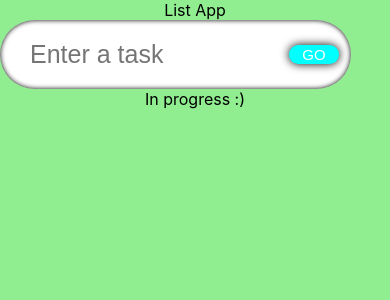
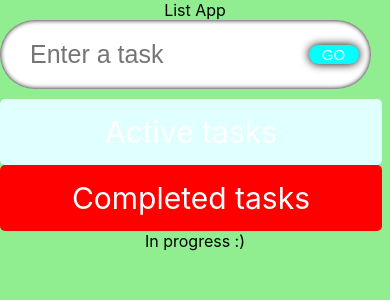
Before and after one commit to sylwiamolitor/react-typescript, a React (Create React App) app: page / in a window 390 px wide. Shown: the top 300 px of the page. Built offline with nearby package versions, Linux system fonts and the light colour scheme; the HTML template or start-up script is replaced by a standard one.

Commit message:
Drag and drop part 1

```diff
--- a/package.json
+++ b/package.json
@@ -9,8 +9,10 @@
     "@types/jest": "^27.5.2",
     "@types/node": "^16.18.79",
     "@types/react": "^18.2.55",
+    "@types/react-beautiful-dnd": "^13.1.8",
     "@types/react-dom": "^18.2.19",
     "react": "^18.2.0",
+    "react-beautiful-dnd": "^13.1.1",
     "react-dom": "^18.2.0",
     "react-icons": "^5.0.1",
     "react-scripts": "5.0.1",
--- a/src/App.tsx
+++ b/src/App.tsx
@@ -3,6 +3,7 @@ import InputField from './components/InputField';
 import {useState} from "react";
 import {Todo} from "./model";
 import TodoList from './components/TodoList';
+import {DragDropContext} from 'react-beautiful-dnd';
 
 let name:string;
 name = "My app";
@@ -47,6 +48,7 @@ const App: React.FC = () => {
 
   const [todo, setTodo] = useState<string>("");
   const [todos, setTodos] = useState<Todo[]>([]);
+  const [completed, setCompleted] = useState<Todo[]>([]);
 
   const handleAdd = (e : React.FormEvent<EventTarget>) => {
     e.preventDefault();
@@ -62,14 +64,17 @@ const App: React.FC = () => {
   console.log(todos);
 
 
-  return <div className="App">
-  <span className="heading">List App</span>
-  <InputField todo={todo} setTodo={setTodo} handleAdd={handleAdd}/>
-  {todos.map((t) => (
-    <li>{t.todo}</li>
-  ))}
-  <TodoList todos={todos} setTodos={setTodos}></TodoList>
-  In progress :)</div>
-}
+  return (
+  <DragDropContext onDragEnd={(result, provided) => {
+    // TODO: implement onDragEnd
+  }}>
+    <div className="App">
+      <span className="heading">List App</span>
+      <InputField todo={todo} setTodo={setTodo} handleAdd={handleAdd}/>
+      <TodoList todos={todos} setTodos={setTodos} completed={completed} setCompleted={setCompleted}></TodoList>
+      In progress :)
+    </div>
+  </DragDropContext>);
+};
 
 export default App;
--- a/src/components/SingleTodo.tsx
+++ b/src/components/SingleTodo.tsx
@@ -5,12 +5,13 @@ import {MdDone} from "react-icons/md";
 import { useEffect, useState, useRef } from "react";
 
 type Props = {
+    index: number;
     todo:Todo;
     todos:Todo[];
     setTodos: React.Dispatch<React.SetStateAction<Todo[]>>;
 }
 
-const SingleTodo : React.FunctionComponent<Props> =  ({todo, todos, setTodos} : Props) =>{
+const SingleTodo : React.FunctionComponent<Props> =  ({index, todo, todos, setTodos} : Props) =>{
 
     const [edit, setEdit] = useState<boolean>(false);
     const [editTodo, setEditTodo] = useState<string>(todo.todo);
--- a/src/components/TodoList.tsx
+++ b/src/components/TodoList.tsx
@@ -1,17 +1,37 @@
 import "./styles.css"
 import {Todo} from "../model";
 import SingleTodo from "./SingleTodo";
+import { Droppable } from "react-beautiful-dnd";
 
 interface Props{
     todos:Todo[];
     setTodos: React.Dispatch<React.SetStateAction<Todo[]>>;
+    completed: Todo[];
+    setCompleted: React.Dispatch<React.SetStateAction<Todo[]>>;
 }
 
-const TodoList : React.FunctionComponent<Props> =  ({todos, setTodos} : Props) =>{
-    return <div className="todos">
-    {todos.map(todo => (
-        <SingleTodo todo={todo} key={todo.id} todos={todos} setTodos={setTodos}/>
-    ))}
+const TodoList : React.FunctionComponent<Props> =  ({todos, setTodos, completed, setCompleted} : Props) =>{
+    return <div className="container">
+    <Droppable droppableId="TodosList" >
+    {(provided) => (
+    <div className="todos" ref={provided.innerRef} {...provided.droppableProps}>
+        <span className="todos__heading">            Active tasks        </span>
+        {todos.map((todo, index) => (
+            <SingleTodo index={index} todo={todo} key={todo.id} todos={completed} setTodos={setCompleted}/>
+        ))}
+    </div>
+    )}
+    </Droppable>
+    <Droppable droppableId="TodosRemoveList">
+    {(provided) => (
+        <div className="todos remove" ref={provided.innerRef} {...provided.droppableProps}>
+        <span className="todos__heading">            Completed tasks        </span>
+            {todos.map((todo, index) => (
+                <SingleTodo index={index} todo={todo} key={todo.id} todos={completed} setTodos={setCompleted}/>
+            ))}
+        </div>
+    )}
+    </Droppable>
     </div>
 };
 export default TodoList;
--- a/src/components/styles.css
+++ b/src/components/styles.css
@@ -1,7 +1,7 @@
 
 .input {
     display: flex;
-    width: 90%;
+    width: 95%;
     position: relative;
     align-items: center;
 }
@@ -46,20 +46,27 @@
 
 .todos{
     display:flex;
-    justify-content: space-evenly;
-    width: 90%;
-    flex-wrap: wrap;
-
+    width: 47.5%;
+    flex-direction: column;
+    padding: 15px;
+    border-radius: 5px;
+    background-color: lightcyan;
 }
 
 .todos__single{
     display: flex;
-    width: 29.5%;
     border-radius: 5px;
     padding: 20px;
     margin-top: 15px;
     background-color: yellow;
+    transition: 0.2s;
 }
+
+.todos__single:hover{
+    box-shadow: 0 0 5px black;
+    transform: scale(1.04);
+}
+
 
 .todos__single--text{
     flex:1;
@@ -77,3 +84,37 @@
     font-size: 25px;
     cursor: pointer;
 }
+
+.container{
+    display: flex;
+    width: 95%;
+    margin-top: 10px;
+    justify-content: space-between;
+    align-items: flex-start;
+}
+.todos__heading{
+    font-size: 30px;
+    color: white;
+}
+@media (max-width: 1100px){
+    .todos{
+        width: 45%;
+    }
+}
+@media (max-width: 700px){
+    .input{
+        width: 95%;
+    }
+    .todos{
+        width: 95%;
+    }
+
+    .container{
+        width:  95%;
+        flex-direction: column;
+    }
+}
+
+.remove{
+    background-color: red;
+}
```
Also changed, not shown: 1 other file (tests, documents, lock files or other folders).
